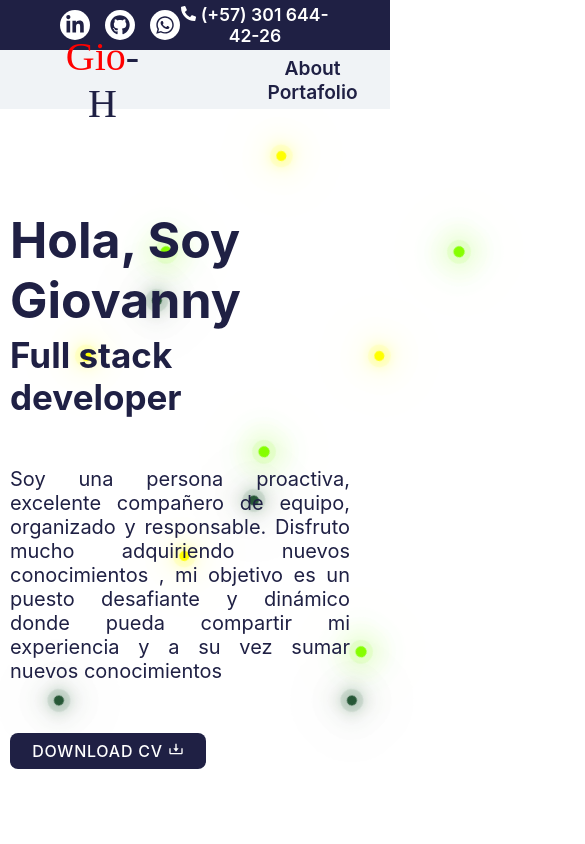
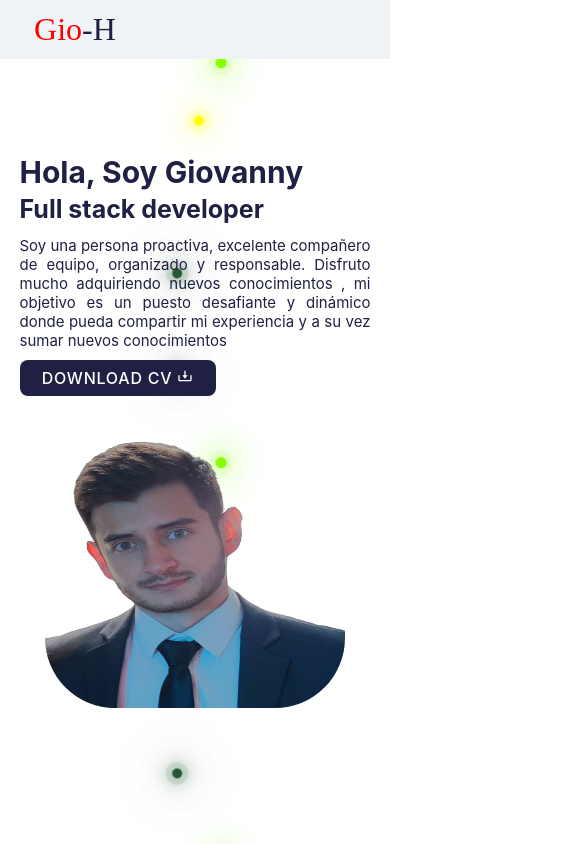
Before and after one commit to gioh2020/Portafolio, a React (Create React App) app: page / in a window 390 px wide. Shown: the top 844 px of the page, 585 px wide, since content can reach past the window. Built offline with nearby package versions, Linux system fonts and the light colour scheme; a web font is replaced by a local one.

Commit message:
se agrego reponsive al home

```diff
--- a/src/components/about/About.module.css
+++ b/src/components/about/About.module.css
@@ -61,6 +61,11 @@
 
     width: 100%;
 }
+@media (max-width: 768px) {
+    .imgInfoContainer{
+        flex-direction: column;
+    }
+  }
 .img {
     box-shadow: 0 0 2rem rgb(110, 110, 110);
     background-color: rgb(240, 243, 246);
@@ -69,6 +74,13 @@
     margin-left: 60px;
     border-radius: 70px;
 }
+
+@media (max-width: 768px) {
+    .img{
+        height: 300px;
+        width: 300px;
+    }
+  }
 .info{
     display: flex;
     flex-direction: column;
--- a/src/components/home/Home.module.css
+++ b/src/components/home/Home.module.css
@@ -19,6 +19,16 @@
   width: 100%;
 
 }
+@media (max-width: 768px) {
+  .InfoAndImageContainer {
+    width: 93vh;
+    flex-wrap: nowrap;
+    flex-direction: column;
+    width: 90%;
+    top: 10px;
+  }
+}
+
 .hello{
   z-index: 2 ;
   display: flex;
@@ -28,12 +38,27 @@
   margin-right: 30px;
   width: 800px;
 }
+@media (max-width: 768px) {
+  .hello{
+    padding: 0px;
+    margin-right: 0px;
+    width: 100%;
+  }
+}
 .hello p{
   width: 100%;
   text-align: start;
   font-size: 20px;
   color:  var(--color-primario);
   text-align: justify;
+}
+@media (max-width: 768px) {
+  .hello p {
+    font-size: 15px;
+    width: 100%;
+    height: 40%;
+    margin: 2px 0px 2px 0px;
+  }
 }
 .hello h1{
   width: 100%;
@@ -43,12 +68,24 @@
   margin-top: 100px;
   color:  var(--color-primario);
 }
+@media (max-width: 768px) {
+  .hello h1 {
+    margin-top: 2px;
+    font-size: 30px;
+  }
+}
 .hello h2{
   width: 100%;
   text-align: start;
   font-size: 35px;
   margin-top: 2px;
   color:  var(--color-primario);
+}
+@media (max-width: 768px) {
+  .hello h2 {
+    margin-bottom: 10px;
+    font-size: 25px;
+  }
 }
 .downloadButton{
   width: 180px;
@@ -65,6 +102,11 @@
   color: white;
   margin-top: 30px;
 }
+@media (max-width: 768px) {
+  .downloadButton  {
+ margin-top: 20px;
+  }
+}
 .downloadButton:hover{
   background: #ffb400;
   color: #e5e5e5;
@@ -79,6 +121,13 @@
   border-radius: 70px;
 
 }
+@media (max-width: 768px) {
+  .bannerImg  {
+    width: 300px;
+  height: 300px;
+
+  }
+}
 .home{
     display: flex;
     flex-direction: row;
@@ -87,9 +136,27 @@
     justify-content: center;
     width: 100%;
 }
+@media (max-width: 768px) {
+  .home  {
+   flex-wrap: nowrap;
+   flex-direction: column;
+  }
+}
 .girarContainer1{
+  display: flex;
+  flex-direction: row;
+  flex-wrap: wrap;
   width: 25%;
   height: 80%;
+}
+@media (max-width: 768px) {
+  .girarContainer1  {
+  width: 100%;
+  height: 80%;
+  flex-direction: column;
+  justify-content: center;
+  align-items: center;
+  }
 }
 .girar {
     /* Establecer un tamaño y posición para el div */
@@ -105,6 +172,13 @@
     animation: girarInfinitamente 15s linear infinite;
     transform-origin: center;
   }
+  @media (max-width: 768px) {
+    .girar  {
+      width: 100px;
+      height: 100px;
+    }
+  }
+
 
   /* Definir la animación */
   @keyframes girarInfinitamente {
@@ -145,6 +219,12 @@
     /* Añadir la animación y la transformación */
     animation: girarInfinitamenteizq 20s linear infinite;
     transform-origin: center;
+  }
+  @media (max-width: 768px) {
+    .girarIzq  {
+      width: 100px;
+      height: 100px;
+    }
   }
 
   /* Definir la animación */
@@ -188,6 +268,12 @@
     animation: girarInfinitamente 50s linear infinite;
     transform-origin: center;
   }
+  @media (max-width: 768px) {
+    .girarDer  {
+      width: 100px;
+      height: 100px;
+    }
+  }
 
   /* Definir la animación */
   @keyframes girarInfinitamente {
--- a/src/components/navBar/NavBar.jsx
+++ b/src/components/navBar/NavBar.jsx
@@ -46,7 +46,7 @@ function NavBar(props){
                         <a href="" onClick={props.handleClick} value="home" className={styles.navName}>
                         <span>Gio</span>-H
                         </a>
-                        <div>
+                        <div className={styles.buttonConatainer}>
                         <button
                         onClick={props.handleClick}
                         value='about'
--- a/src/components/navBar/NavBar.module.css
+++ b/src/components/navBar/NavBar.module.css
@@ -1,11 +1,14 @@
 @import url("https://fonts.googleapis.com/css2?family=Saira+Stencil+One&display=swap");
 
 .header{
+    position: fixed;
+    width: 100%;
     height: 7vh;
     display: flex;
     flex-direction: row;
     align-items: center;
     background-color: rgb(240, 243, 246);
+    z-index: 30;
 }
 .header button{
     all: unset;
@@ -15,6 +18,7 @@
     font-weight: 600;
     cursor: pointer;
 }
+
 .headerFixed{
     position: fixed;
     background-color: white;
@@ -33,6 +37,11 @@
     font-weight: 600;
     cursor: pointer;
 }
+@media (max-width: 768px) {
+    .headerFixed {
+     position: sticky;
+    }
+  }
 .navName{
     font-size: 2.5rem;
     font-family: "Saira Stencil One", cursive;
@@ -43,6 +52,14 @@
     margin-left: 60px;
 
 }
+@media (max-width: 768px) {
+    .navName {
+     font-size: 2rem;
+     width: 150px;
+     margin-right: 0px;
+     margin-left: 0px;
+    }
+  }
 
 .navName span {
     color: red;
@@ -63,6 +80,17 @@
 .iconsContainerHide{
     display: none;
 }
+@media (max-width: 768px) {
+    .iconsContainer {
+     display: none;
+    }
+  }
+
+@media (max-width: 600px) {
+    .buttonConatainer {
+     display: none;
+    }
+  }
 .socialMedia{
     display: flex;
     flex-direction: row;
```
